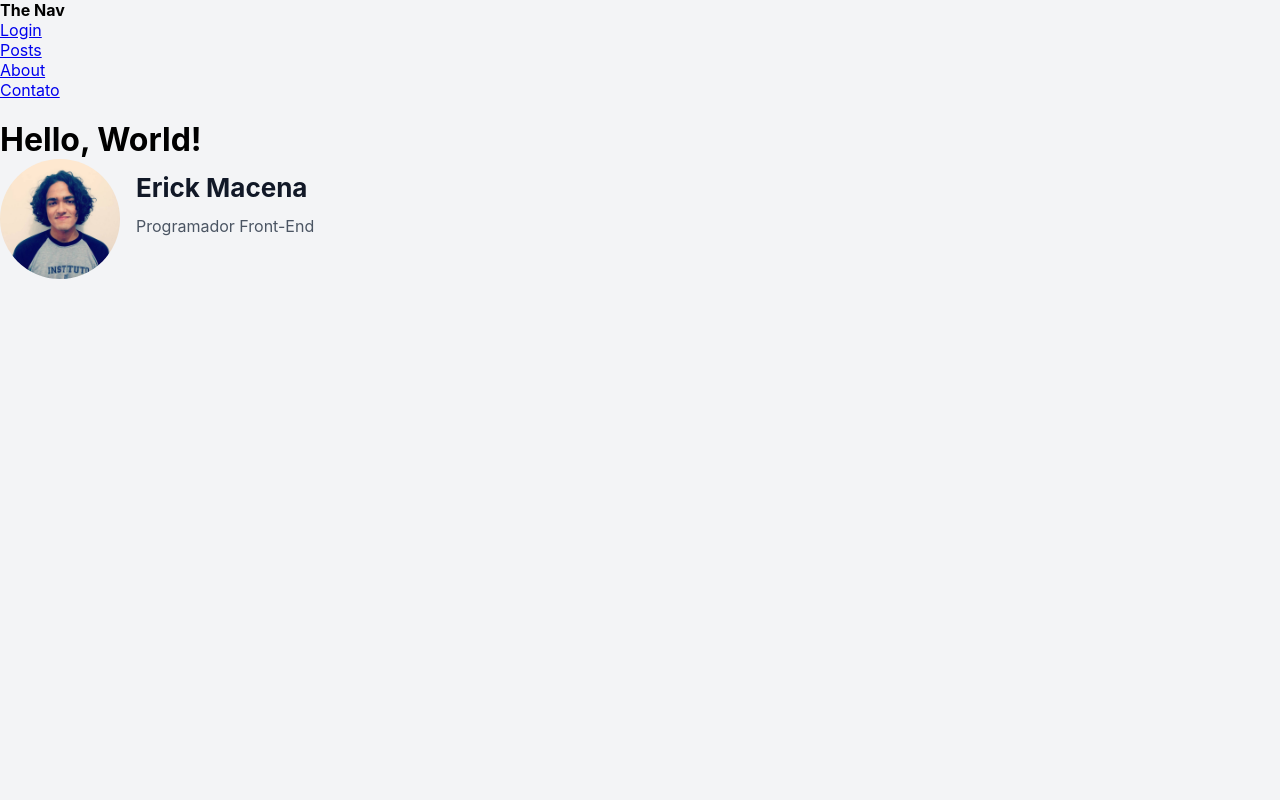
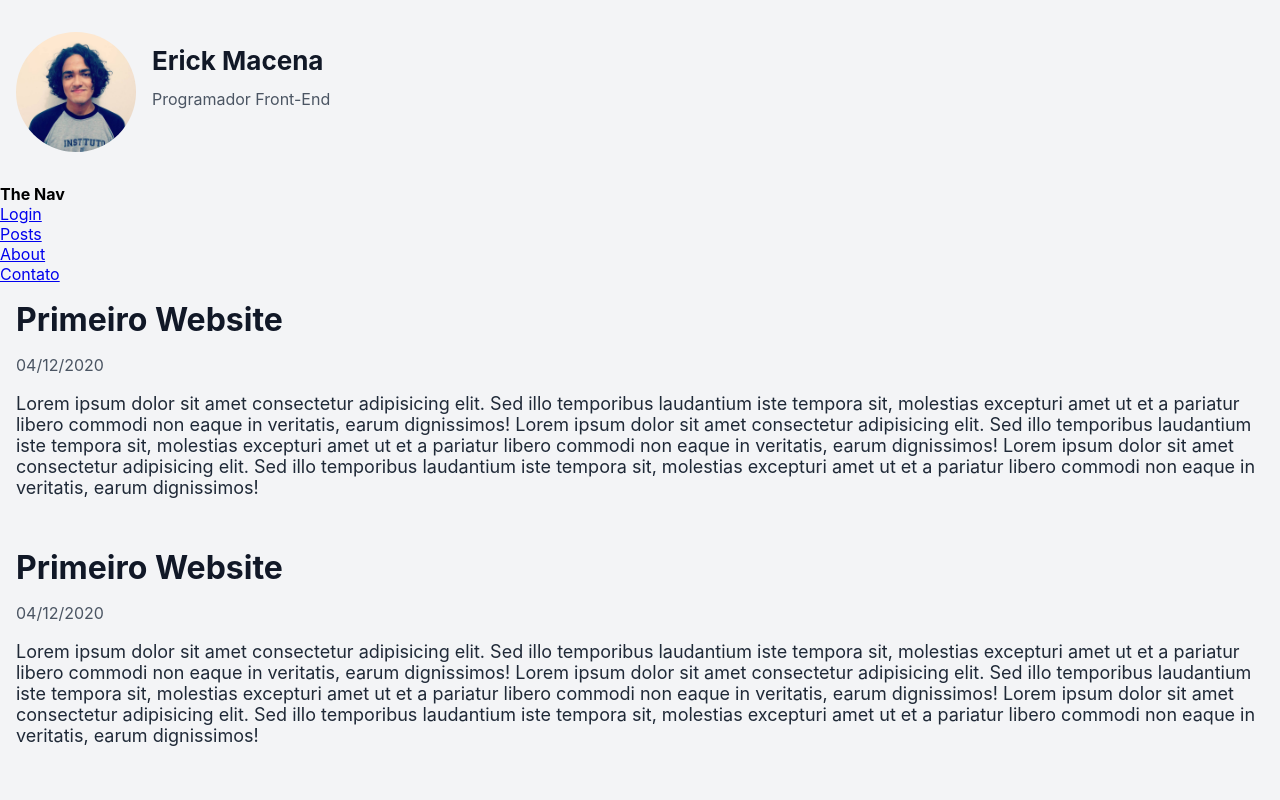
Before and after one commit to Des-web/Blogeek, a React (Create React App) app in the folder web/: page / in a window 1280 px wide. Shown: the top 800 px of the page. Built offline with nearby package versions, Linux system fonts and the light colour scheme.

Commit message:
About page and MemberProject Component added

```diff
--- /dev/null
+++ b/web/src/Components/MemberProject/index.js
@@ -0,0 +1,17 @@
+import React from 'react';
+
+function MemberProject({ title, date, text}) {
+    return (
+        <article class="project-article">
+            <header>
+                <h1 class="project-title">{title}</h1>
+                <time class="project-date">{date}</time>
+            </header>
+            <body>
+                <p class="project-p">{text}</p>
+            </body>
+        </article>
+    );
+}
+
+export default MemberProject;
--- /dev/null
+++ b/web/src/pages/About/index.js
@@ -0,0 +1,31 @@
+import React from 'react';
+
+import Member from '../../Components/Member';
+import NavBar from '../../Components/NavBar';
+import MemberProject from '../../Components/MemberProject';
+
+import imgMember1 from '../../assets/erick-img.jpeg'
+
+const LOREM_PARAGRAPH = 'Lorem ipsum dolor sit amet consectetur adipisicing elit. Sed illo temporibus laudantium iste tempora sit, molestias excepturi amet ut et a pariatur libero commodi non eaque in veritatis, earum dignissimos!'
+
+function About() {
+    return (
+        <div>
+            <Member src={imgMember1} name="Erick Macena" description="Programador Front-End"/>
+            <NavBar/>
+            <ol>
+                <li>
+                    <MemberProject title="Primeiro Website" date="04/12/2020" text={LOREM_PARAGRAPH + '\n' + LOREM_PARAGRAPH + '\n' + LOREM_PARAGRAPH}/>
+                </li>
+                <li>
+                    <MemberProject title="Primeiro Website" date="04/12/2020" text={LOREM_PARAGRAPH + '\n' + LOREM_PARAGRAPH + '\n' + LOREM_PARAGRAPH}/>
+                </li>
+                <li>
+                    <MemberProject title="Primeiro Website" date="04/12/2020" text={LOREM_PARAGRAPH + '\n' + LOREM_PARAGRAPH + '\n' + LOREM_PARAGRAPH}/>
+                </li>
+            </ol>
+        </div>
+    );
+}
+
+export default About;
--- a/web/src/pages/Home/index.js
+++ b/web/src/pages/Home/index.js
@@ -2,14 +2,13 @@ import React from 'react';
 
 import NavBar from '../../Components/NavBar';
 import Member from '../../Components/Member';
+
 import imgMember1 from '../../assets/erick-img.jpeg'
 
 function Home() {
   return (
     <div>
       <NavBar/>
-      <br></br>
-      <h1>Hello, World!</h1>
       <Member src={imgMember1} name="Erick Macena" description="Programador Front-End"/>
     </div>
   );
--- a/web/src/routes.js
+++ b/web/src/routes.js
@@ -2,11 +2,13 @@ import React from 'react';
 import { BrowserRouter, Switch, Route } from 'react-router-dom';
 
 import Home from './pages/Home';
+import About from './pages/About';
 
 function Routes() {
   return (
     <BrowserRouter>
       <Switch>
+        <Route exact path="/" component={About} />
         <Route exact path="/" component={Home} />
       </Switch>
     </BrowserRouter>
--- a/web/src/styles/global.css
+++ b/web/src/styles/global.css
@@ -35,7 +35,8 @@ button {
 
 .member {
   display: flex;
-  align-items: start;
+  align-items: flex-start;
+  padding: 2rem 1rem;
 }
 
 .member-img {
@@ -55,3 +56,25 @@ button {
 .member-desc {
   color: var(--gray-600);
 }
+
+.project-article {
+  padding: 1rem;
+}
+
+.project-title {
+  font-size: 32px;
+  color: var(--gray-900);
+  margin-bottom: .5em;
+  font-weight: bolder;
+}
+
+.project-date {
+  font-size: 16px;
+  color: var(--gray-600);
+}
+
+.project-p {
+  font-size: 18px;
+  color: var(--gray-800);
+  padding: 1em 0;
+}
```
